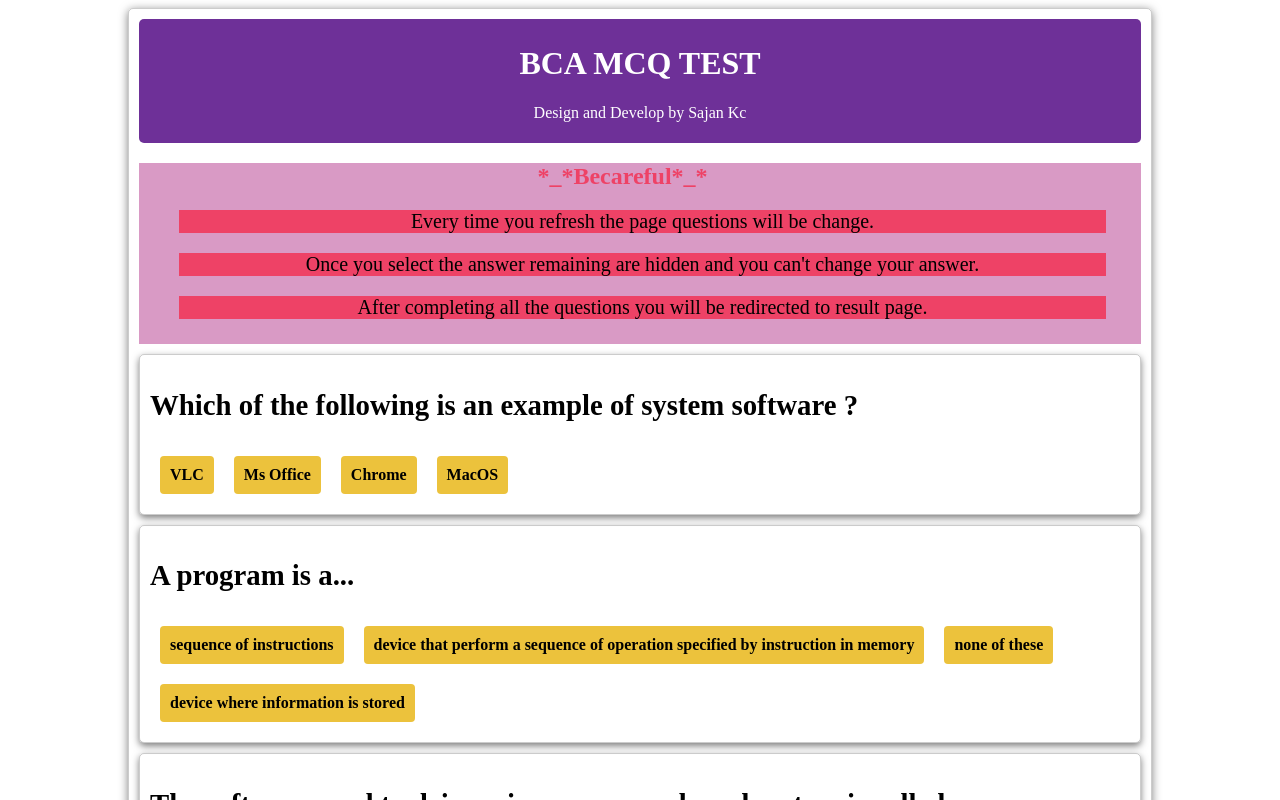
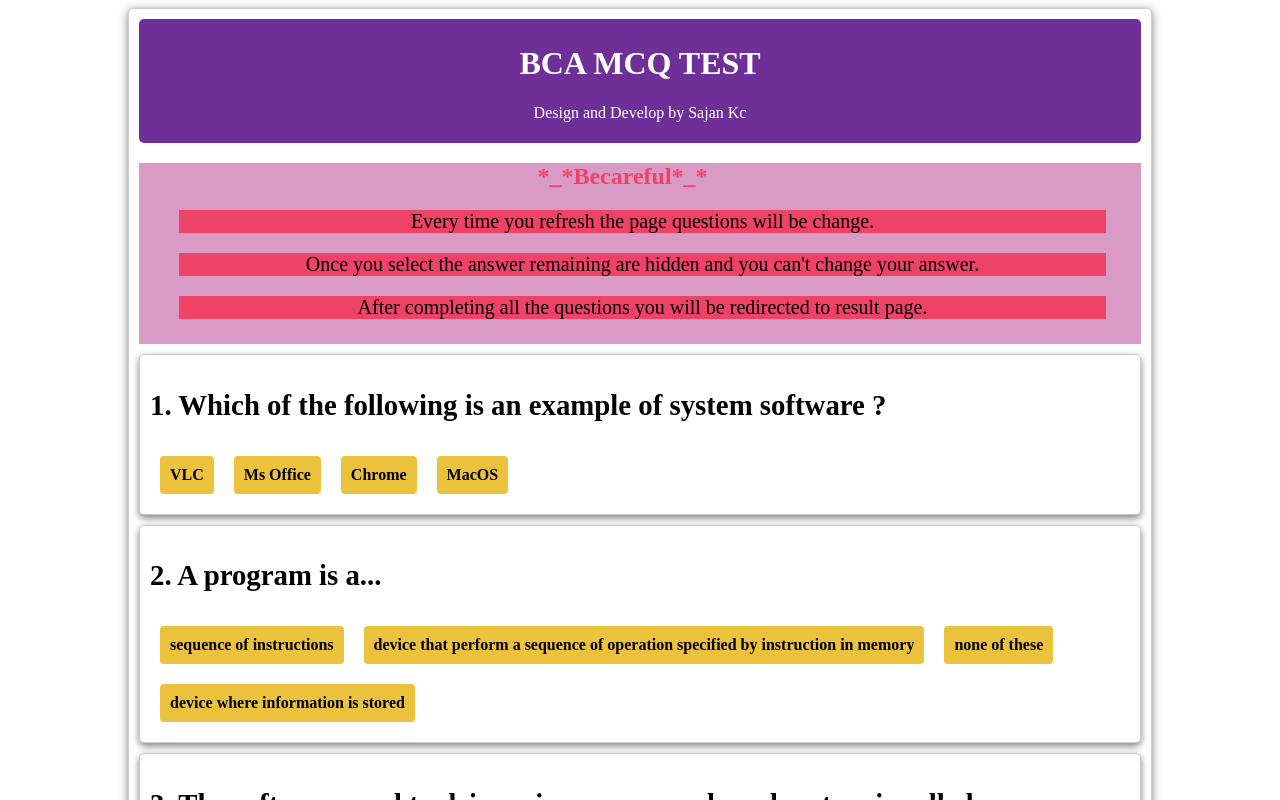
Before and after one commit to SajanKc/bca-mcq, a React (Create React App) app: page / in a window 1280 px wide. Shown: the top 800 px of the page. Built offline with nearby package versions, Linux system fonts and the light colour scheme; the HTML template or start-up script is replaced by a standard one; a web font is replaced by a local one.

Commit message:
question number added

```diff
--- a/src/App.js
+++ b/src/App.js
@@ -58,8 +58,9 @@ export default class App extends Component {
                     this.state.questionBank.length > 0 &&
                     this.state.responses < 10 &&
                     this.state.questionBank.map(
-                        ({ questionId, question, answers, correct }) =>
+                        ({ questionId, question, answers, correct }, index) =>
                             <QuestionCard
+                                counter={index}
                                 question={question}
                                 options={answers}
                                 key={questionId}
--- a/src/components/QuestionCard.js
+++ b/src/components/QuestionCard.js
@@ -1,6 +1,6 @@
 import React, { useState } from "react";
 
-const QuestionBox = ({ question, options, selected }) => {
+const QuestionBox = ({ question, options, selected, counter }) => {
   // suffle the answer
   for (let i = options.length - 1; i > 0; i--) {
     const j = Math.floor(Math.random() * i)
@@ -12,7 +12,7 @@ const QuestionBox = ({ question, options, selected }) => {
   const [answer, setAnswer] = useState(options);
   return (
     <div className="questionCard">
-      <div className="question"><h2>{question}</h2></div>
+      <div className="question"><h2>{counter + 1}. {question}</h2></div>
       {answer.map((text, index) => (
         <button
           key={index}
```
